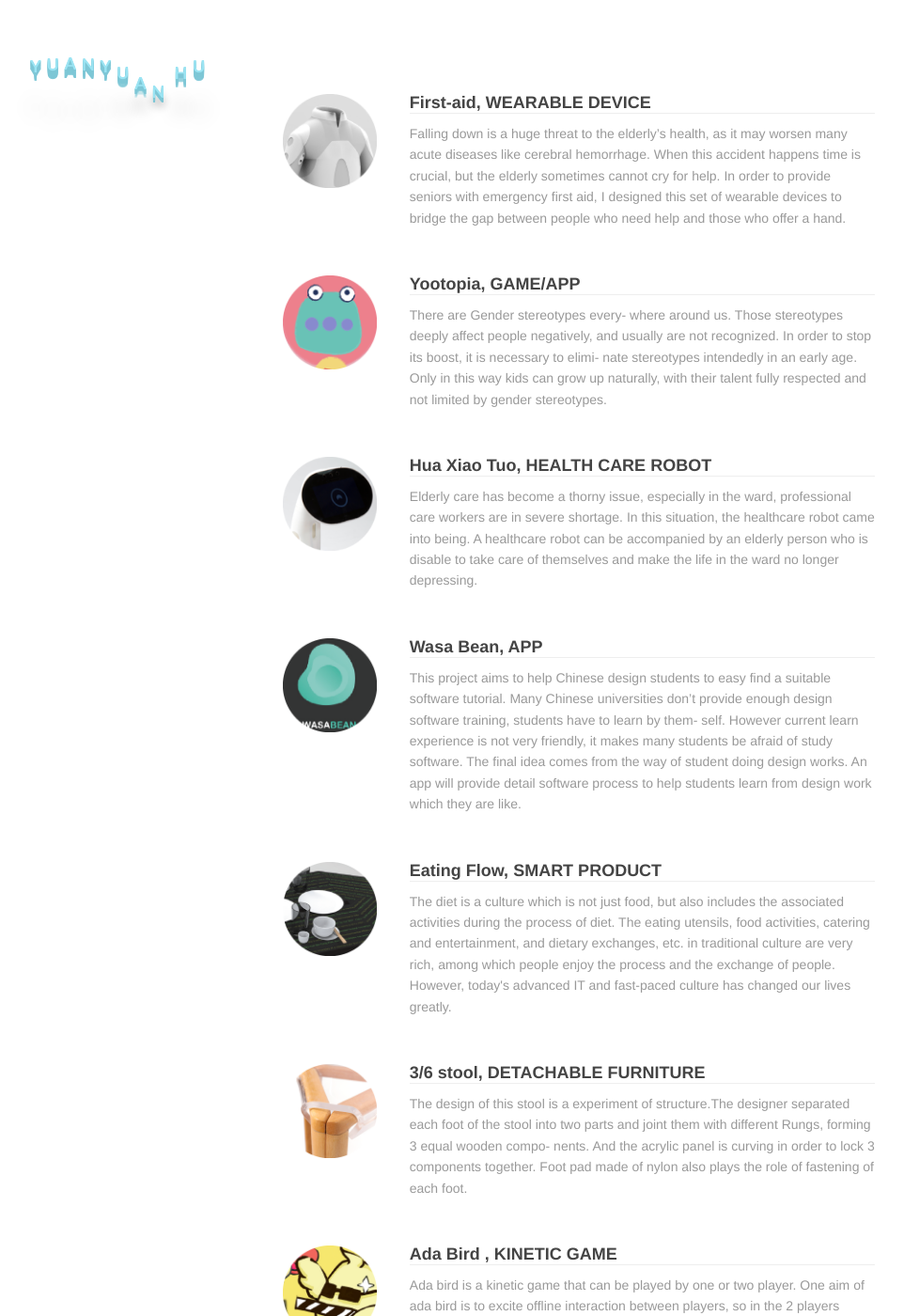
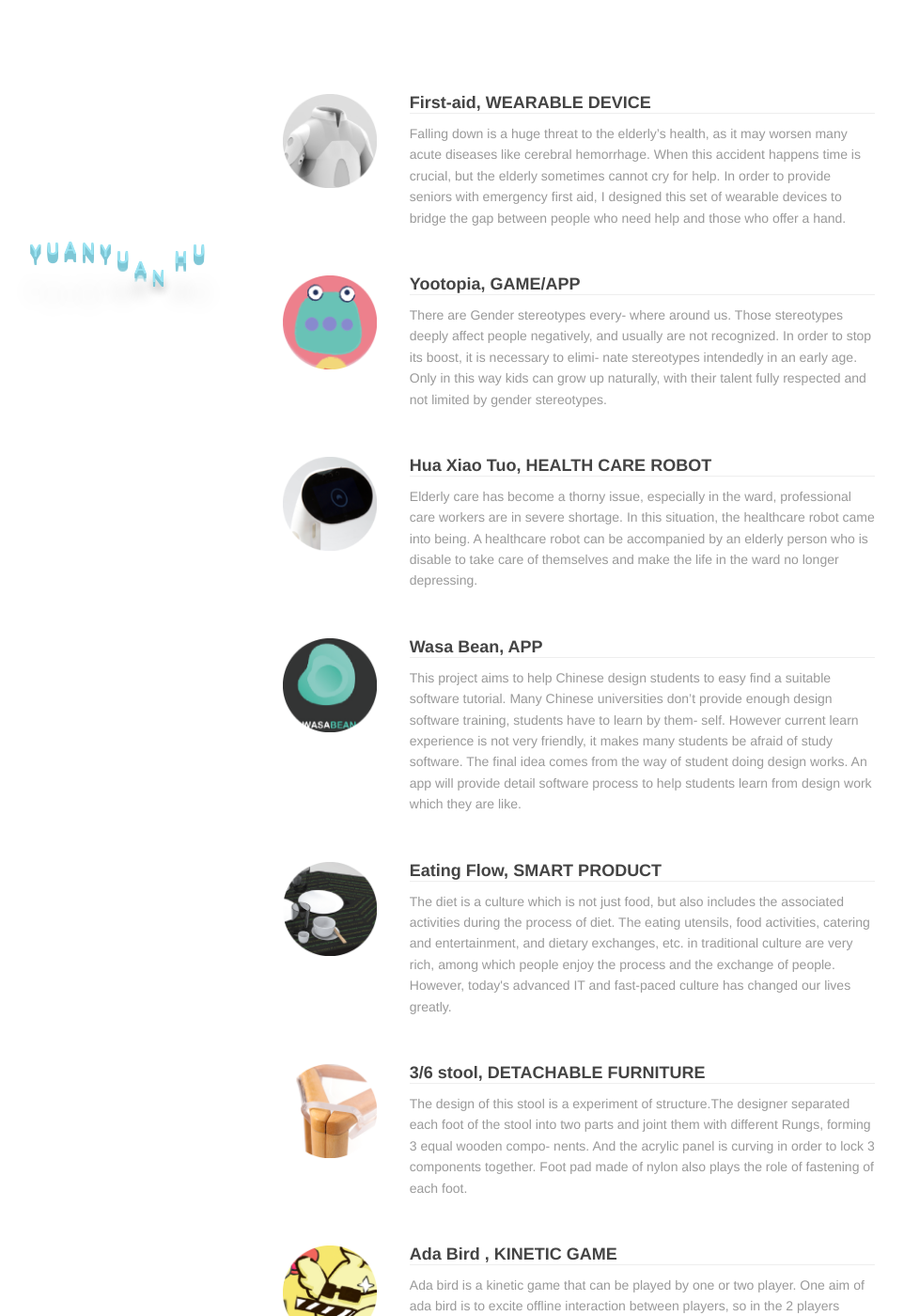
Before and after one commit to HuYuanyuan96/yuanyuan1996.github.io, a Jekyll site: the page built from index.md, in a window 1280 px wide and 1400 px high. Shown: the whole window at 94% size, without its empty margins (78-1040 px from the left). Built offline with Jekyll 4.4.1, drawn with Linux system fonts in a browser that asks for light colours.

Commit message:
Update style.css

```diff
--- a/_includes/style.css
+++ b/_includes/style.css
@@ -178,9 +178,9 @@
   position: fixed;
   top: 0;
   left: 0;
-  width: 300px;
-  height: 100%;
-  max-width: 500px;
+  width: 100%;
+  height: 300px;
+
   //background: #59a0b0;
 }
 @media screen and (max-width: 767px) {
```
